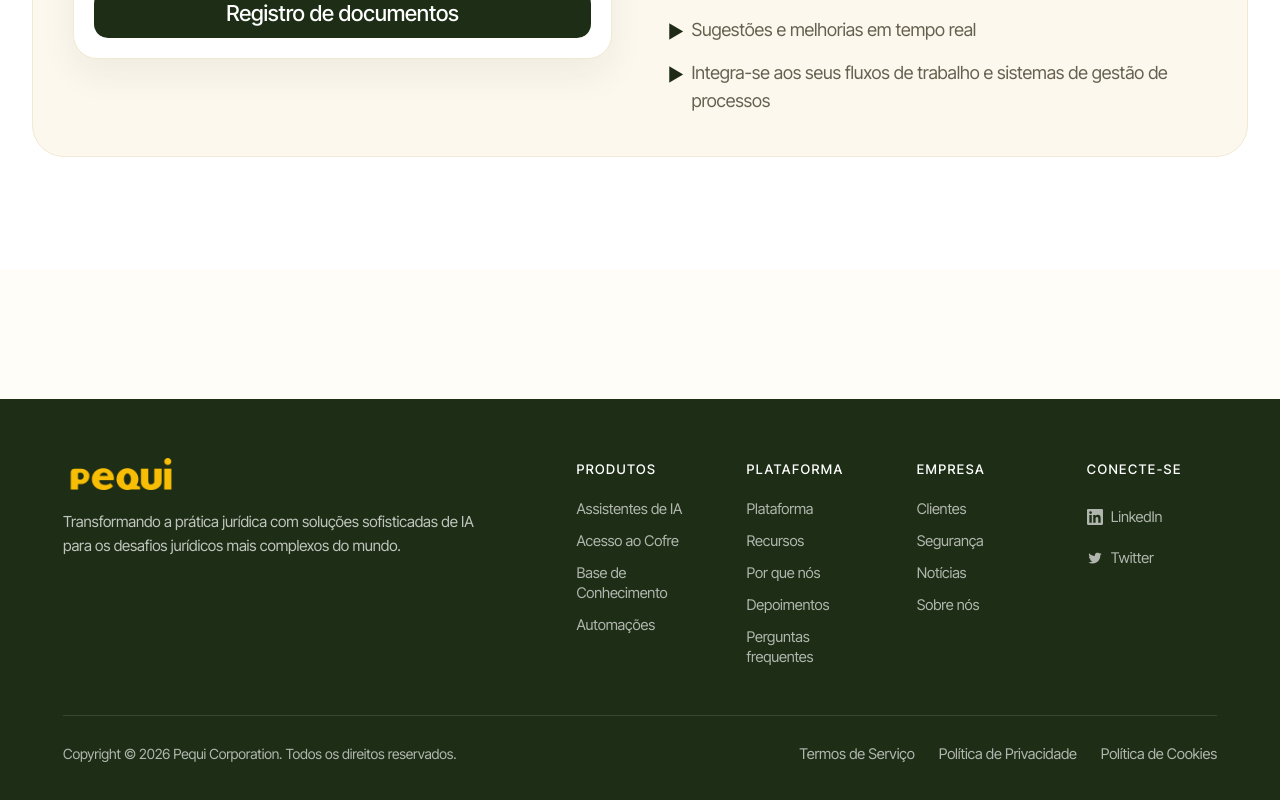
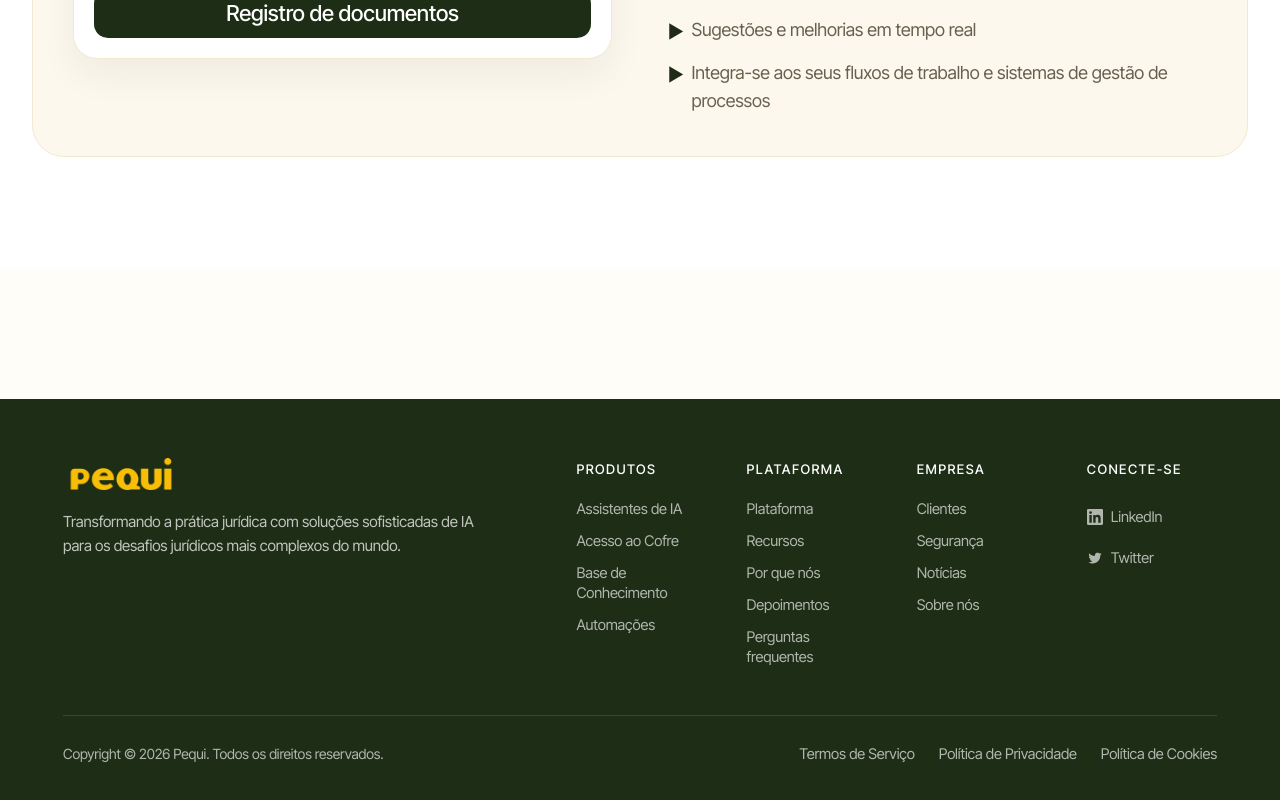
Before and after one commit to marciorosa/pequi, a Next.js app: page /assistant in a window 1280 px wide. Shown: the part 2505-3305 px from the top of the page. Built offline with nearby package versions, Linux system fonts and the light colour scheme; no server answers; a web font is replaced by a local one.

Commit message:
Footer
Brand

```diff
--- a/app/components/Footer.tsx
+++ b/app/components/Footer.tsx
@@ -88,7 +88,7 @@ const Footer = () => {
 
           <div className="border-t border-white/12 pt-7 mt-2 flex flex-col md:flex-row items-center justify-between gap-4">
             <p className="text-white/65 text-sm text-center md:text-left">
-              Copyright © {new Date().getFullYear()} Pequi Corporation. Todos os direitos reservados.
+              Copyright © {new Date().getFullYear()} Pequi. Todos os direitos reservados.
             </p>
             <div className="flex items-center gap-6 text-white/65 text-[0.92rem] font-normal leading-[1.25rem] tracking-[-0.00938rem] [&_a]:transition-all [&_a]:duration-300 [&_a:hover]:text-white [&_a:hover]:-translate-y-0.5 [&_a]:inline-block">
               <Link href="/terms">Termos de Serviço</Link>
```
